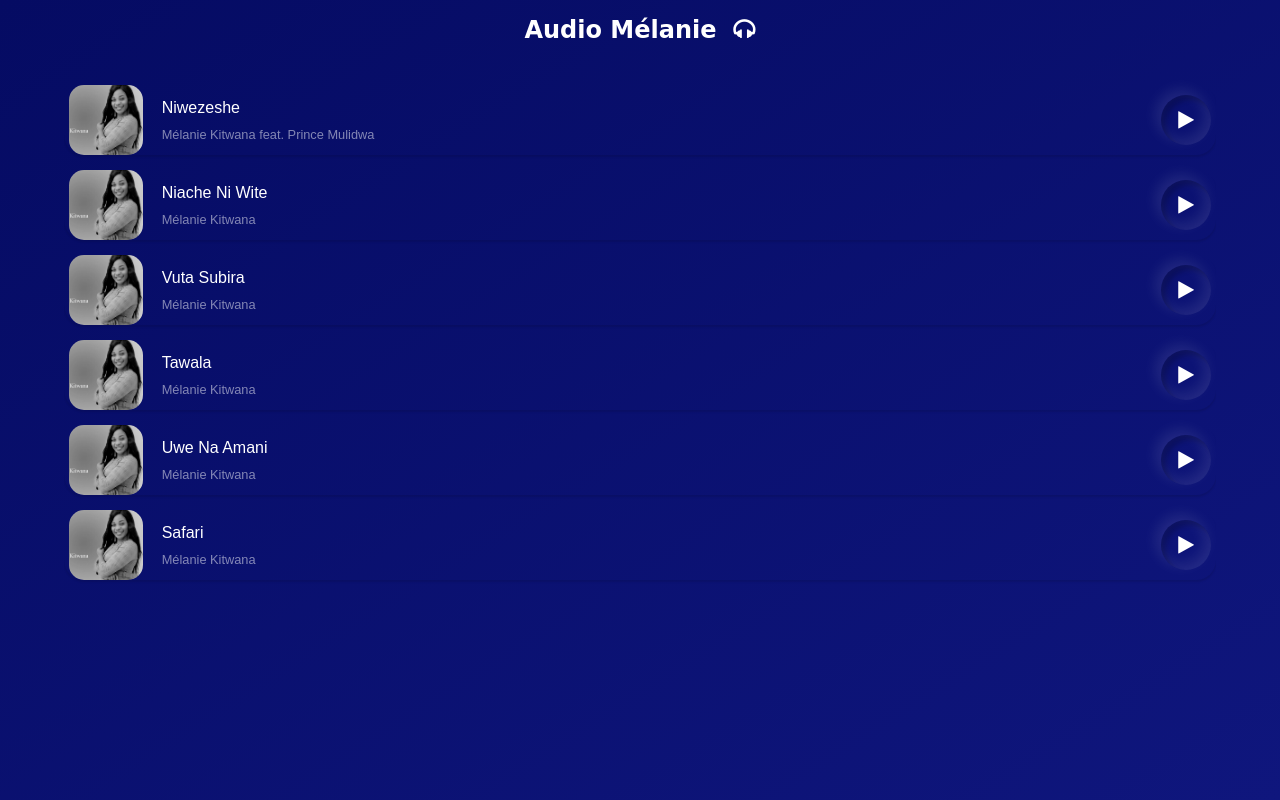
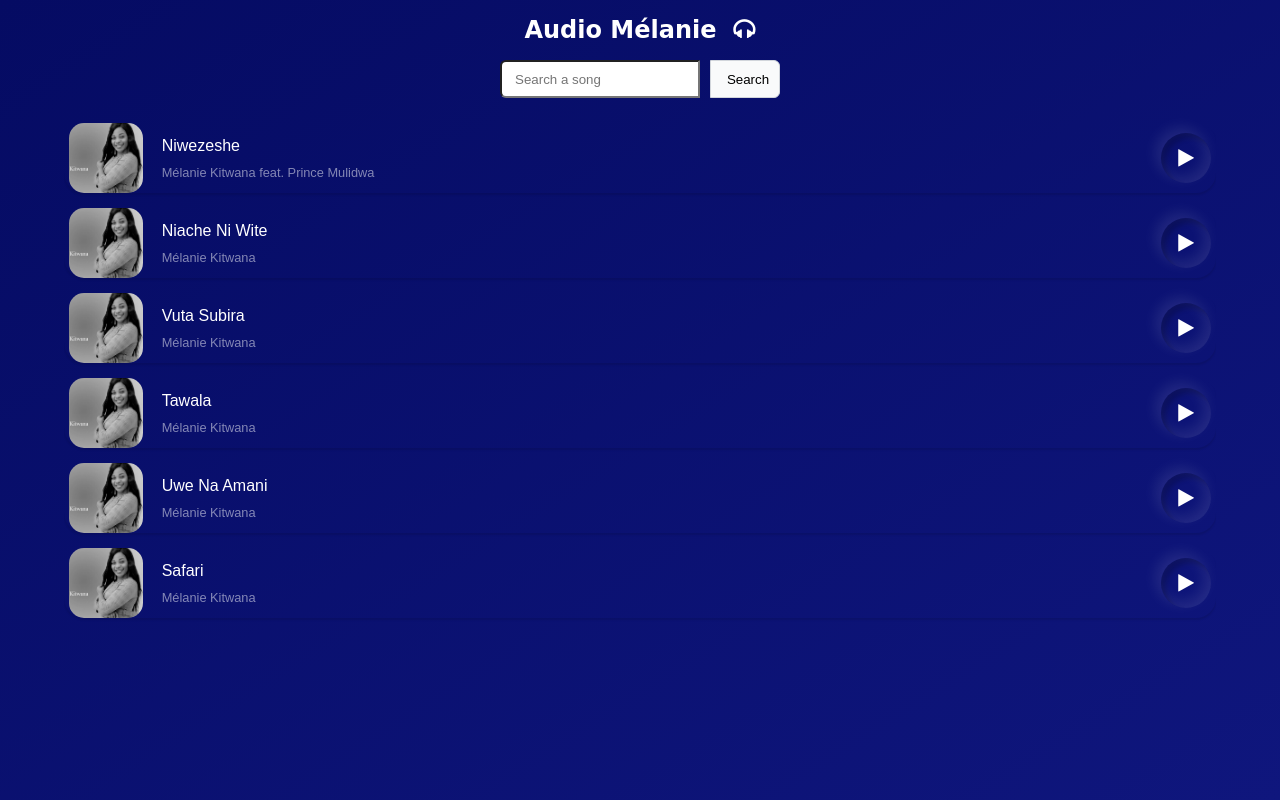
Before and after one commit to KitwanaSh/MelanieGospel, a plain HTML site: page index.html in a window 1280 px wide. Drawn offline with Linux system fonts and the light colour scheme; a script that the page names is missing; a web font is replaced by a local one.

Commit message:
Feat: add the search bar design

```diff
--- a/index.html
+++ b/index.html
@@ -16,7 +16,10 @@
   		<h5>Audio Mélanie&nbsp;&nbsp;<i class="fa fa-headphones" aria-hidden="true"></i></h5>
   	</div>
 
-
+    <div class = "search-bar">
+        <input id = "search-songs" type = "text" placeholder="Search a song"/>
+        <button class = "search-btn" id = "search-btn">Search</button>
+    </div>
   <div class="tracks">
 
     <!-- list of song will add here from 'song_list.js' file -->
@@ -42,7 +45,7 @@
     		<p id="song_name">Make Me Move</p>
     		<p id="artist_name">NoCopyrightSounds [NCS]</p>
     	</div>
-    	<i class="fa fa-reorder" aria-hidden="true" id="up_player"></i>
+    	<i class="fa fa-chevron-up" aria-hidden="true" id="up_player"></i>
     </div>
 
 
@@ -50,7 +53,7 @@
     <div class="popup_music_player">
          <div class="top">
     	    <p>Now Playing</p>
-    	    <i class="fa fa-chevron-down" aria-hidden="true" id="down_player"></i>
+    	    <i class="fa fa-reorder" aria-hidden="true" id="down_player"></i>
         </div>
 
        <div class="song_img">
--- a/style.css
+++ b/style.css
@@ -369,5 +369,62 @@ body{
       }
     }
 
-    /*Dev Ideas*/
+    /*Search songs input*/
+    .search-bar {
+        /* search-bar */
+        box-sizing: border-box;
+
+        /* Auto layout */
+        display: flex;
+        flex-direction: row;
+        align-items: center;
+        text-justify: center;
+        padding: 0px;
+    }
+    input {
+        /* Input */
+        /* Auto layout */
+        display: flex;
+        flex-direction: row;
+        align-items: center;
+        padding: 0px 13px;
+        gap: 8px;
+
+        width: 200px;
+        height: 38px;
+        /* Inside auto layout */
+
+        flex: none;
+        order: 0;
+        flex-grow: 1;
+        border-radius: 6px 0 0 6px;
+    }
+    .search-btn {
+        /* Sort */
+
+        box-sizing: border-box;
+        /* Auto layout */
+
+        display: flex;
+        flex-direction: row;
+        justify-content: center;
+        align-items: center;
+        padding: 9px 11px 9px 17px;
+        margin-left: 10px;
+        gap: 8px;
+        width: 70px;
+        height: 38px;
+        /* gray/50 */
+
+        background: #F9FAFB;
+        /* gray/300 */
+        border: 1px solid #D1D5DB;
+        border-radius: 0px 6px 6px 0px;
+        /* Inside auto layout */
+        flex: none;
+        order: 1;
+        align-self: stretch;
+        flex-grow: 0;
+        cursor: pointer;
+    }
 }
```
